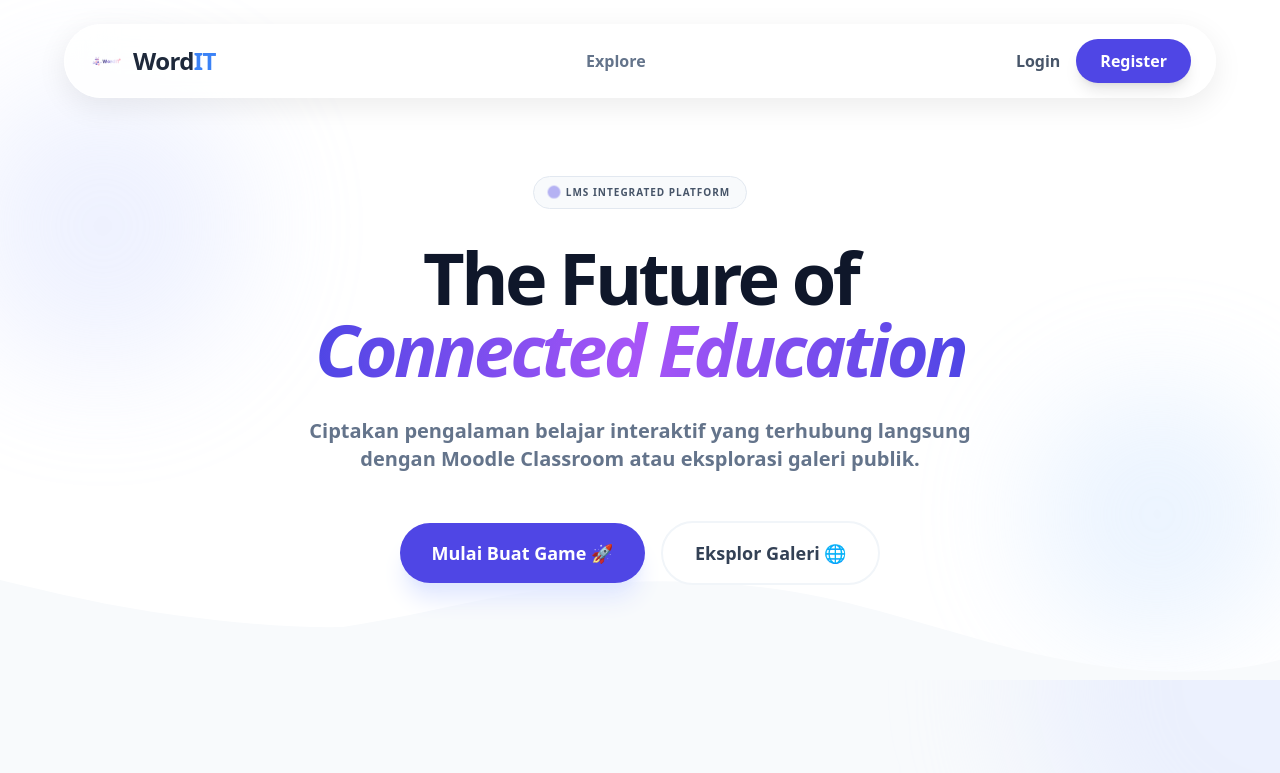
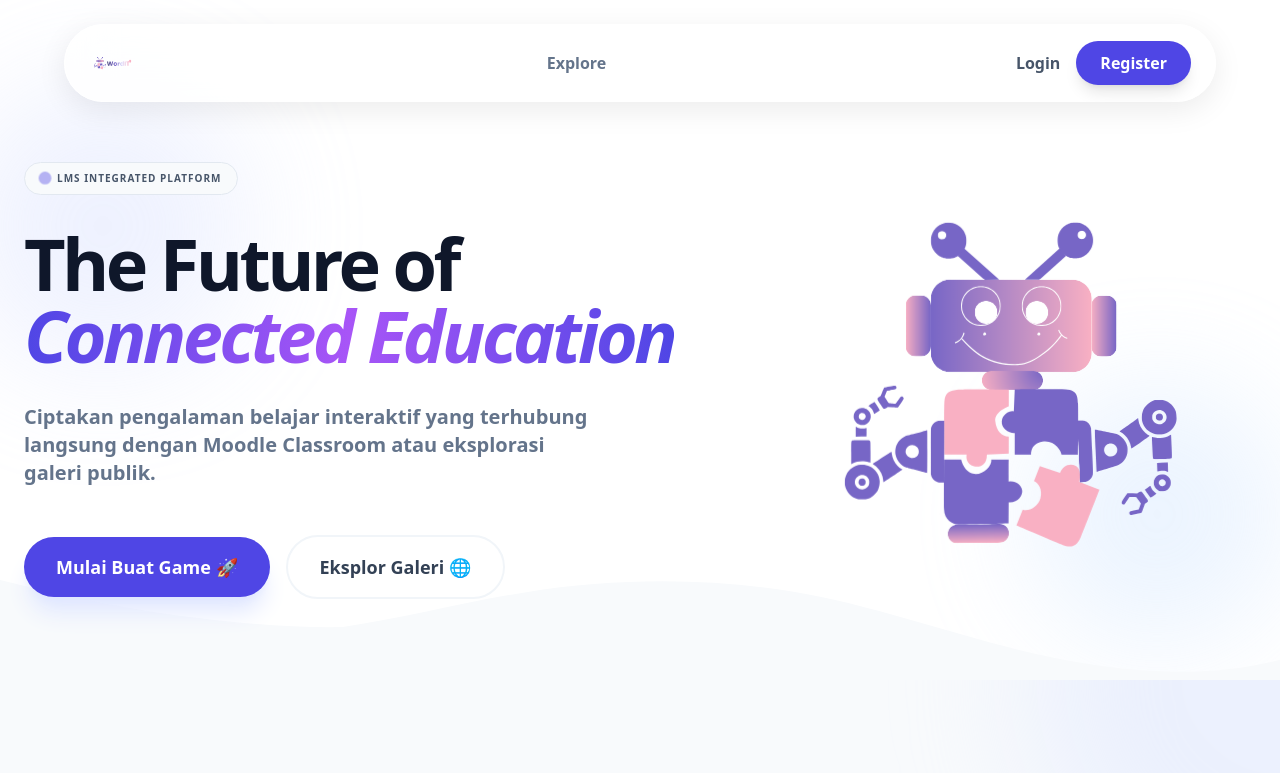
Before and after one commit to Nopitrasari29/wordit-frontend, a React (Vite) app: page / in a window 1280 px wide. Shown: the top 773 px of the page. Built offline with nearby package versions, Linux system fonts and the light colour scheme; no server answers.

Commit message:
feat: replace text logo with horizontal logo in Navbar & add animated mascot to Hero section

```diff
--- a/src/components/layout/Navbar.tsx
+++ b/src/components/layout/Navbar.tsx
@@ -74,16 +74,13 @@ export default function Navbar() {
         {/* LOGO */}
         <Link
           to="/"
-          className="flex items-center gap-2 hover:scale-105 transition-transform"
+          className="flex items-center hover:scale-105 transition-transform"
         >
           <img
             src="/4.svg"
-            className="w-9 h-9 object-contain rounded animate-robot-idle animate-robot-hover"
+            className="h-10 md:h-12 object-contain"
             alt="WordIT Logo"
           />
-          <span className="text-xl md:text-2xl font-black text-slate-800 tracking-tight">
-            Word<span className="text-blue-500">IT</span>
-          </span>
         </Link>
 
         {/* MENU TENGAH */}
--- a/src/components/ui/Hero.tsx
+++ b/src/components/ui/Hero.tsx
@@ -11,14 +11,17 @@ export default function Hero() {
       <div className="absolute top-20 -left-10 w-72 h-72 bg-indigo-200 rounded-full blur-3xl opacity-30 animate-blob"></div>
       <div className="absolute bottom-10 -right-10 w-72 h-72 bg-blue-200 rounded-full blur-3xl opacity-30 animate-blob" style={{ animationDelay: '2s' }}></div>
 
-      <div className="max-w-7xl mx-auto px-6 relative z-10 text-center">
+      <div className="max-w-7xl mx-auto px-6 relative z-10 w-full">
+        <div className="grid grid-cols-1 lg:grid-cols-12 gap-12 items-center">
+          {/* LEFT COLUMN: HERO CONTENT */}
+          <div className="lg:col-span-7 text-center lg:text-left flex flex-col items-center lg:items-start">
             {/* HYBRID BADGE */}
             <div className="inline-flex items-center gap-2 bg-slate-50 border border-slate-200 px-4 py-2 rounded-full mb-8">
               <span className="bg-indigo-600 w-2 h-2 rounded-full animate-ping"></span>
               <span className="text-slate-600 font-black text-[10px] uppercase tracking-widest">LMS Integrated Platform</span>
             </div>
 
-        {/* MAIN TITLE - Ukuran dikecilkan agar proporsional */}
+            {/* MAIN TITLE */}
             <h1 className="text-4xl md:text-6xl lg:text-7xl font-black text-slate-900 tracking-tighter leading-tight mb-8">
               The Future of <br />
               <span className="bg-gradient-to-r from-indigo-600 via-purple-500 to-indigo-600 bg-clip-text text-transparent animate-text-gradient italic">
@@ -26,11 +29,11 @@ export default function Hero() {
               </span>
             </h1>
 
-        <p className="max-w-2xl mx-auto text-slate-500 font-bold text-lg md:text-xl leading-relaxed mb-12">
+            <p className="text-slate-500 font-bold text-lg md:text-xl leading-relaxed mb-12 max-w-xl">
               Ciptakan pengalaman belajar interaktif yang terhubung langsung dengan Moodle Classroom atau eksplorasi galeri publik.
             </p>
 
-        <div className="flex flex-col sm:flex-row items-center justify-center gap-4">
+            <div className="flex flex-col sm:flex-row items-center gap-4 w-full justify-center lg:justify-start">
               {user?.role === "ADMIN" && (
                 <>
                   <Link to="/admin/dashboard" className="bg-indigo-600 text-white px-8 py-4 rounded-full font-black text-lg shadow-xl shadow-indigo-100 hover:-translate-y-1 transition-all">
@@ -77,6 +80,19 @@ export default function Hero() {
             </div>
           </div>
 
+          {/* RIGHT COLUMN: BIG ROBOT MASCOT */}
+          <div className="lg:col-span-5 flex justify-center items-center">
+            <div className="relative w-64 h-64 sm:w-80 sm:h-80 md:w-[400px] md:h-[400px] animate-robot-idle animate-robot-hover">
+              <img
+                src="/2.svg"
+                className="w-full h-full object-contain"
+                alt="WordIT Robot Mascot"
+              />
+            </div>
+          </div>
+        </div>
+      </div>
+
       {/* WAVE TRANSITION - Memastikan transisi ke section bawah mulus */}
       <div className="absolute bottom-0 left-0 w-full overflow-hidden leading-[0]">
         <svg viewBox="0 0 1200 120" preserveAspectRatio="none" className="relative block w-full h-[60px] md:h-[100px]">
```
Lines whose indentation alone changed are shown as unchanged.
